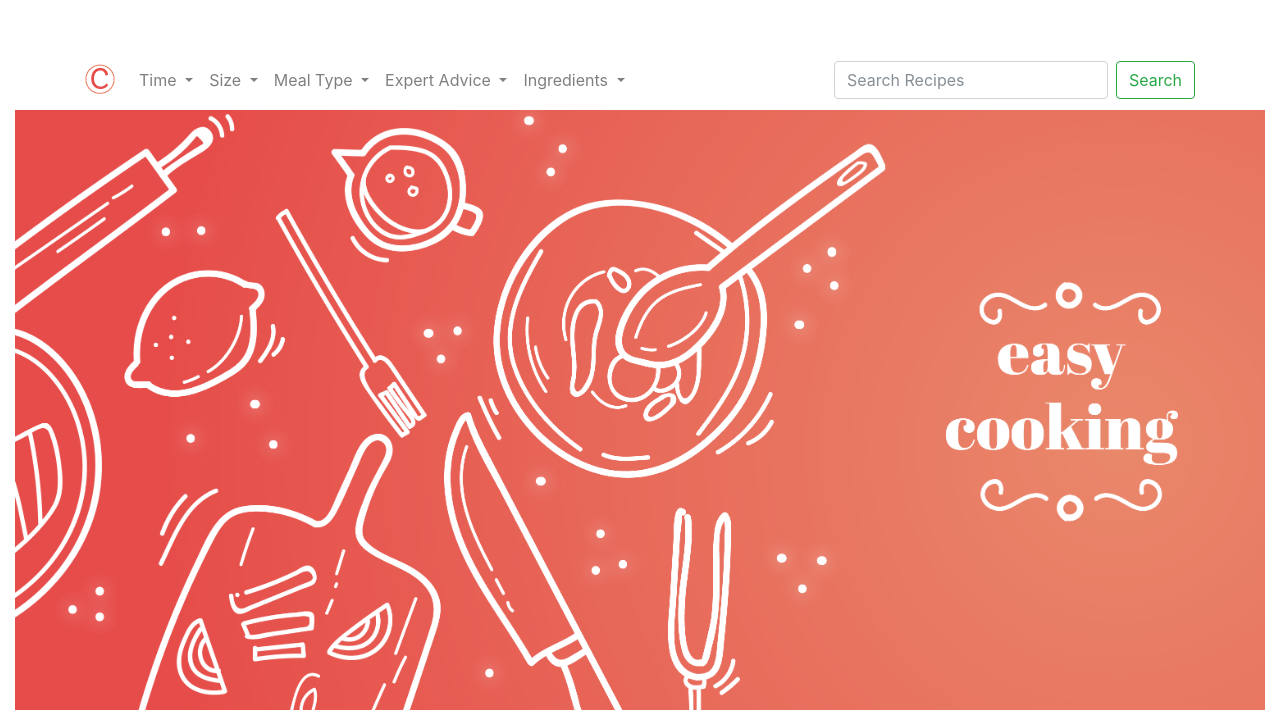
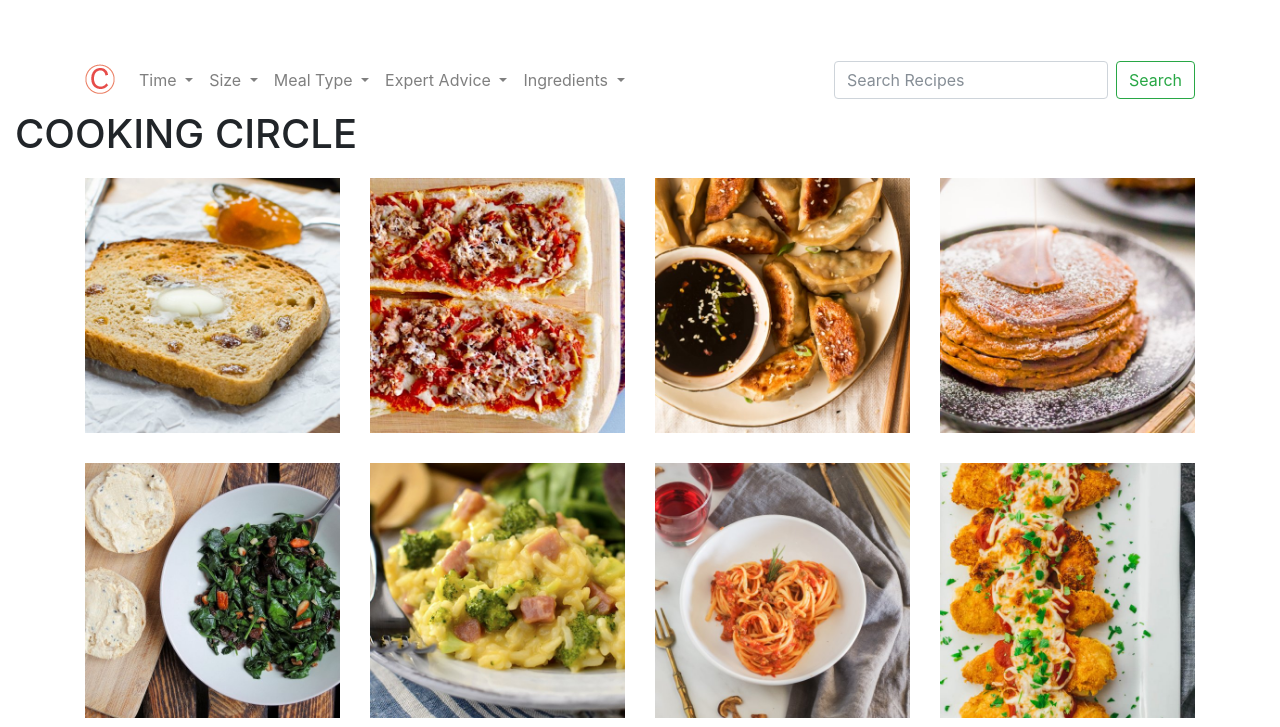
Before and after one commit to maria785/200final, a plain HTML site: page final/index.html in a window 1280 px wide. Shown: the top 727 px of the page. Drawn offline with nearby package versions, Linux system fonts and the light colour scheme.

Commit message:
Update index.html

```diff
--- a/final/index.html
+++ b/final/index.html
@@ -132,9 +132,13 @@
 
 
 <div class="container-fluid">
-    <div class="parallax">
+    <!--<div class="parallax">
 
-    </div>
+    </div>-->
+
+    <h1> COOKING CIRCLE</h1>
+
+
 
 
 
```
